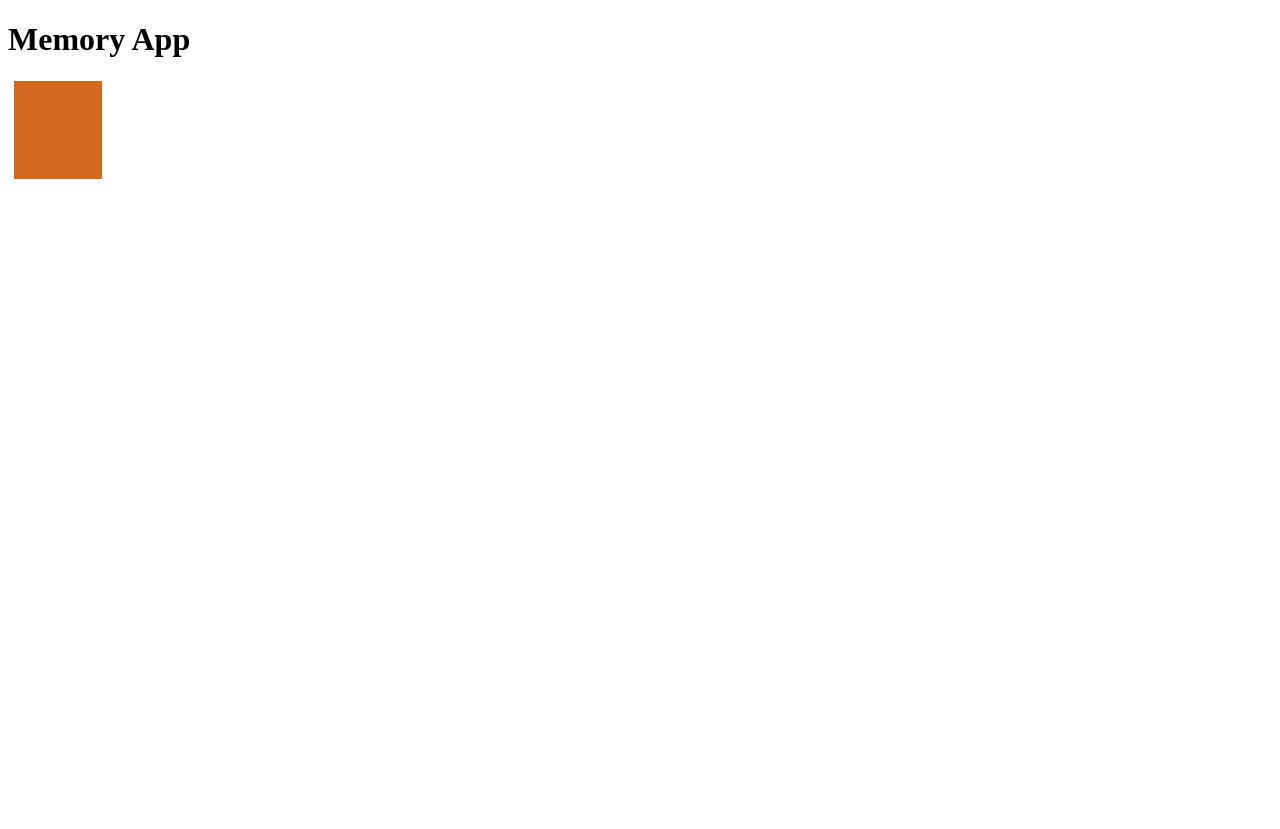
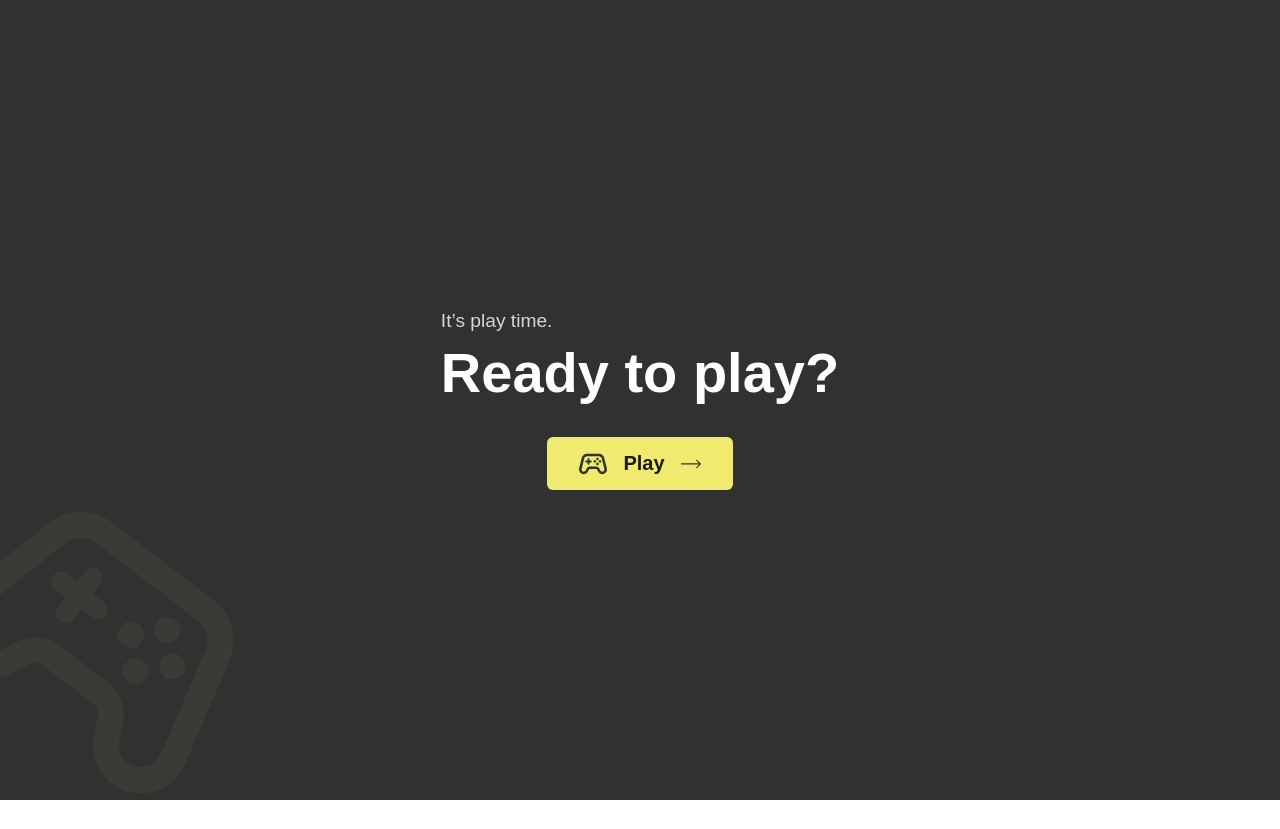
Before and after one commit to KamilMathea/Memory-App, a website built with Vite: page index.html in a window 1280 px wide. After the commit the page ends 800 px from the top, so only its background shows below. Built offline with nearby package versions, Linux system fonts and the light colour scheme.

Commit message:
feat(home): add initial layout and styling for home page

```diff
--- a/index.html
+++ b/index.html
@@ -1,25 +1,24 @@
 <!DOCTYPE html>
 <html lang="de">
-
 <head>
     <meta charset="UTF-8">
     <meta name="viewport" content="width=device-width, initial-scale=1.0">
     <title>Memory App</title>
 </head>
-
 <body>
-    <h1>Memory App</h1>
-
-    <section id="field">
-        <button class="card">
-            <div class="card__inner">
-                <div class="card__face"></div>
-                <div class="card__face card__face--back"></div>
-            </div>
-        </button>
+    <section id="page-home" class="page-home">
+        <img src="/assets/icons/stadia_controller.svg" alt="" class="page-home__controller-bg">
+        <div class="page-home__content">
+            <span class="page-home__subtitle">It’s play time.</span>
+            <h1 class="page-home__title">Ready to play?</h1>
+            <button id="btn-to-settings" class="btn btn--primary">
+                <img src="/assets/icons/stadia_controller_black.svg" alt="" class="btn__icon-controller">
+                <span>Play</span>
+                <img src="/assets/icons/arrow_right.svg" alt="" class="btn__icon-arrow">
+            </button>
+        </div>
     </section>
 
     <script type="module" src="./src/main.ts"></script>
 </body>
-
 </html>
--- a/src/main.ts
+++ b/src/main.ts
@@ -1,15 +1 @@
 import './styles/main.scss';
-
-init()
-
-function init() {
-    const fieldRef = document.getElementById("field")
-    if (fieldRef) {
-        fieldRef.addEventListener("click", e => {
-            const card = (e.target as HTMLElement).closest(".card") as HTMLButtonElement
-            if(card) {
-                card.classList.toggle("is-flipped")
-            }
-        })
-    }
-}
--- /dev/null
+++ b/src/styles/abstract/_variables.scss
@@ -0,0 +1,9 @@
+$color-bg-main: rgba(48, 49, 49, 1);
+$color-btn-primary: rgba(240, 234, 110, 1);
+$color-text-dark: #1a1a1a;
+$color-text-light: #ffffff;
+
+$font-title: 'Red Rose', sans-serif;
+$font-subtitle: 'Almarai', sans-serif;
+
+$breakpoint-widescreen: 1440px;
--- /dev/null
+++ b/src/styles/components/_buttons.scss
@@ -0,0 +1,45 @@
+@use '../abstract/variables' as *;
+
+.btn {
+    display: inline-flex;
+    align-items: center;
+    justify-content: center;
+    gap: 1rem;
+    padding: 0.8rem 2rem;
+    border: none;
+    border-radius: 6px;
+    font-family: $font-title;
+    font-size: 1.25rem;
+    font-weight: 700;
+    cursor: pointer;
+    transition: transform 300ms ease;
+
+    &--primary {
+        background-color: $color-btn-primary;
+        color: $color-text-dark;
+    }
+
+    &__icon-controller {
+        width: 28px;
+        height: 28px;
+        transition: transform 300ms ease;
+    }
+
+    &__icon-arrow {
+        width: 20px;
+        height: 20px;
+        transition: transform 300ms ease;
+    }
+
+    &:hover {
+        transform: scale(1.08);
+
+        .btn__icon-controller {
+            transform: rotate(25.77deg);
+        }
+
+        .btn__icon-arrow {
+            transform: scale(1.2) translateX(3px);
+        }
+    }
+}
--- a/src/styles/main.scss
+++ b/src/styles/main.scss
@@ -1,3 +1,13 @@
+@use './abstract/variables';
+@use './components/buttons';
+@use './pages/home';
+
+*, *::before, *::after {
+    box-sizing: border-box;
+    margin: 0;
+    padding: 0;
+}
+
 body {
     height: 100dvh;
 }
--- /dev/null
+++ b/src/styles/pages/_home.scss
@@ -0,0 +1,44 @@
+@use '../abstract/variables' as *;
+
+.page-home {
+    position: relative;
+    width: 100%;
+    min-height: 100dvh;
+    background-color: $color-bg-main;
+    display: flex;
+    justify-content: center;
+    align-items: center;
+    overflow: hidden;
+
+    &__content {
+        display: flex;
+        flex-direction: column;
+        align-items: center;
+        text-align: center;
+        z-index: 2;
+    }
+
+    &__subtitle {
+        font-family: $font-subtitle;
+        color: rgba(255, 255, 255, 0.8);
+        font-size: 1.2rem;
+        margin-bottom: 0.5rem;
+        align-self: flex-start;
+    }
+
+    &__title {
+        font-family: $font-title;
+        color: $color-text-light;
+        font-size: 3.5rem;
+        margin-bottom: 2rem;
+    }
+
+    &__controller-bg {
+        position: absolute;
+        bottom: 6px;
+        left: -16px;
+        width: 250px;
+        pointer-events: none;
+        z-index: 1;
+    }
+}
```
Also changed, not shown: assets/icons/arrow_right.svg (added), assets/icons/stadia_controller.svg (added), assets/icons/stadia_controller_black.svg (added), src/styles/base/_reset.scss (added).
